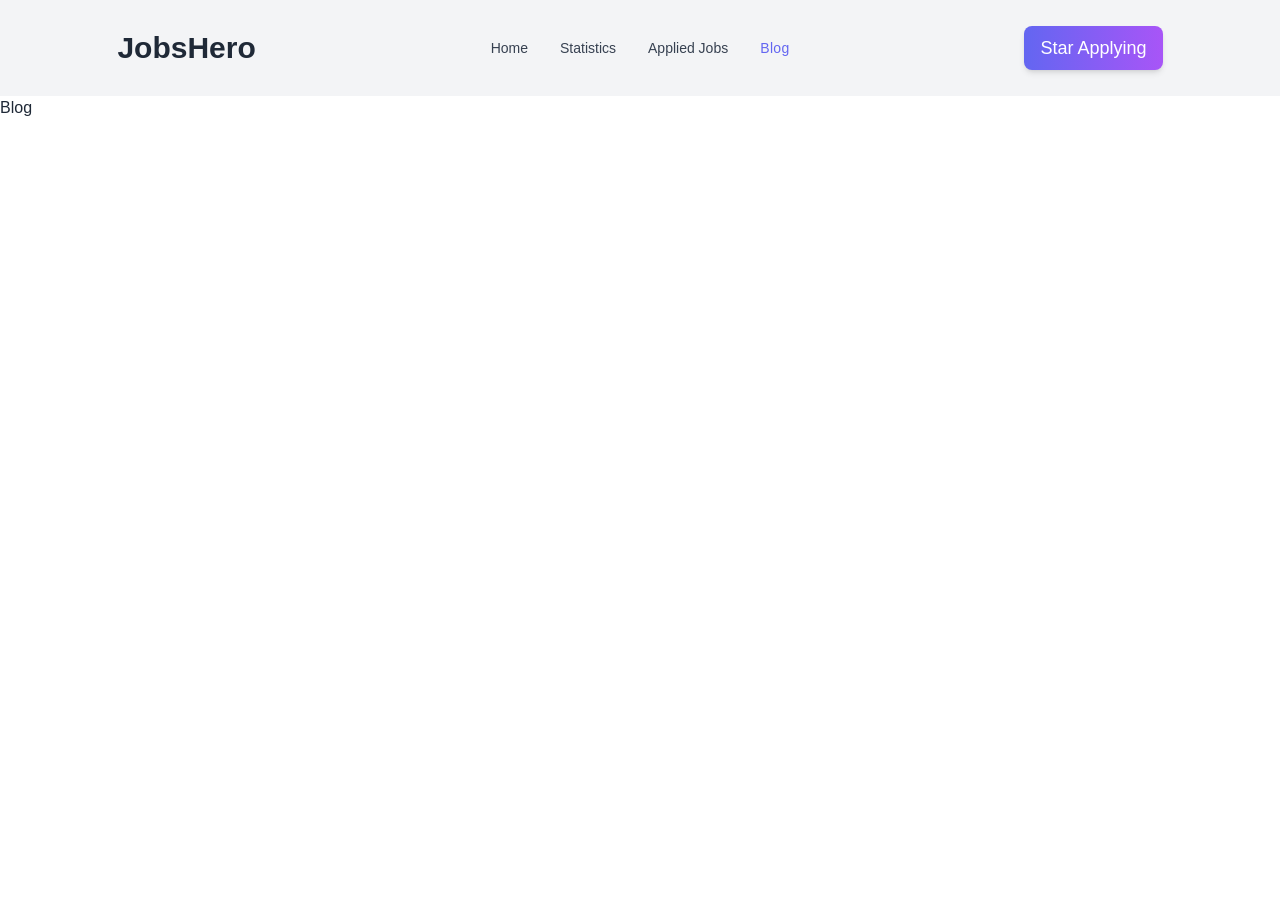
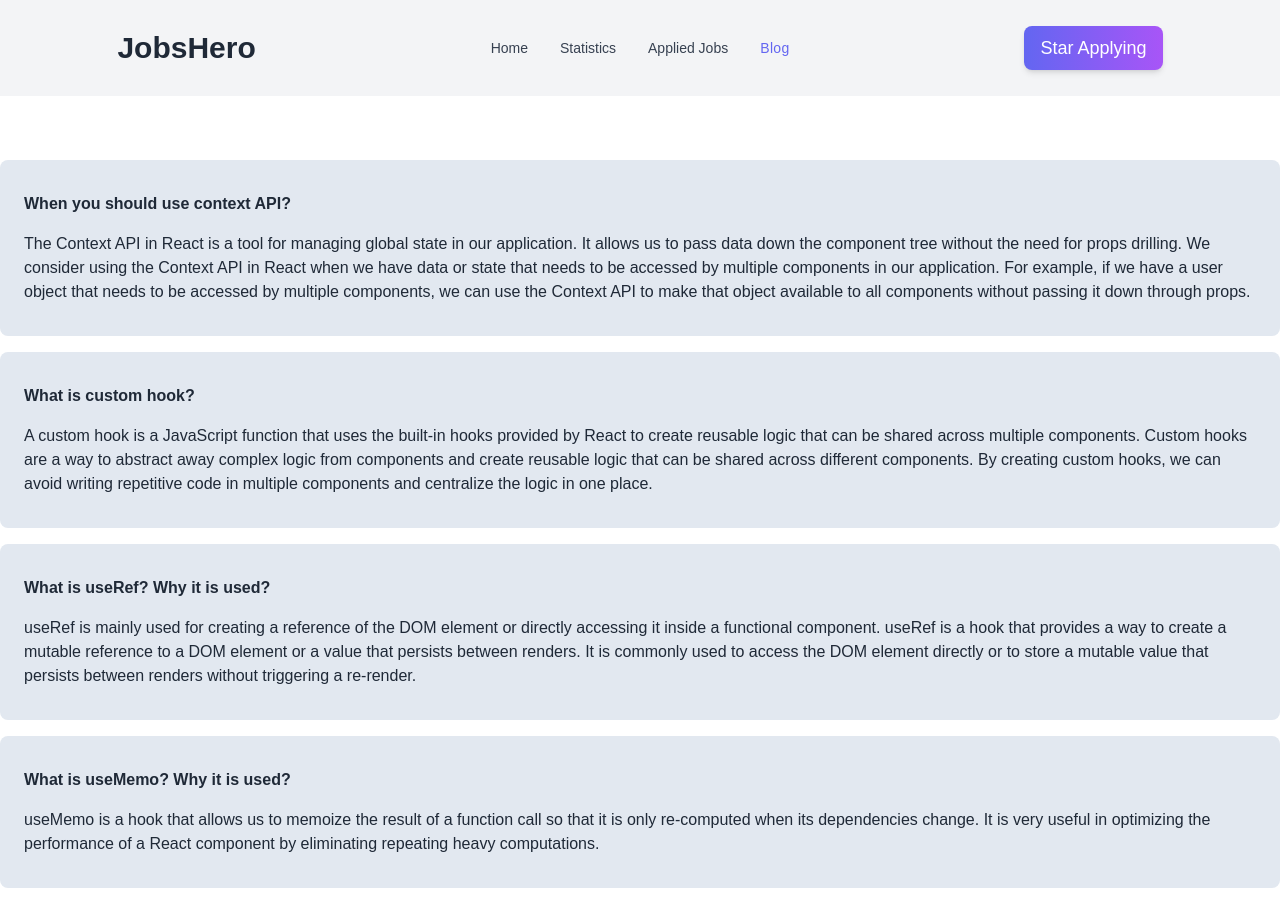
Before and after one commit to alaminrifat/jobs-hero, a React (Vite) app: page /blog in a window 1280 px wide. Before the commit the page ends 800 px from the top, so only its background shows below. Built offline with nearby package versions, Linux system fonts and the light colour scheme.

Commit message:
Error Page

```diff
--- a/src/Blog.jsx
+++ b/src/Blog.jsx
@@ -1,9 +1,63 @@
-import React from 'react';
+import React from "react";
 
 const Blog = () => {
     return (
-        <div>
-            Blog
+        <div className="container mx-auto mt-16">
+            <div className="bg-slate-200 my-4 p-6 rounded-lg">
+                <h2 className="font-bold py-2">
+                    When you should use context API?
+                </h2>
+                <p className="py-2">
+                    The Context API in React is a tool for managing global state
+                    in our application. It allows us to pass data down the
+                    component tree without the need for props drilling. We
+                    consider using the Context API in React when we have data or
+                    state that needs to be accessed by multiple components in
+                    our application. For example, if we have a user object that
+                    needs to be accessed by multiple components, we can use the
+                    Context API to make that object available to all components
+                    without passing it down through props.
+                </p>
+            </div>
+            <div className="bg-slate-200 my-4 p-6 rounded-lg">
+                <h2 className="font-bold py-2">What is custom hook?</h2>
+                <p className="py-2">
+                    A custom hook is a JavaScript function that uses the
+                    built-in hooks provided by React to create reusable logic
+                    that can be shared across multiple components. Custom hooks
+                    are a way to abstract away complex logic from components and
+                    create reusable logic that can be shared across different
+                    components. By creating custom hooks, we can avoid writing
+                    repetitive code in multiple components and centralize the
+                    logic in one place.
+                </p>
+            </div>
+            <div className="bg-slate-200 my-4 p-6 rounded-lg">
+                <h2 className="font-bold py-2">
+                    What is useRef? Why it is used?
+                </h2>
+                <p className="py-2">
+                    useRef is mainly used for creating a reference of the DOM
+                    element or directly accessing it inside a functional
+                    component. useRef is a hook that provides a way to create a
+                    mutable reference to a DOM element or a value that persists
+                    between renders. It is commonly used to access the DOM
+                    element directly or to store a mutable value that persists
+                    between renders without triggering a re-render.
+                </p>
+            </div>
+            <div className="bg-slate-200 my-4 p-6 rounded-lg">
+                <h2 className="font-bold py-2">
+                    What is useMemo? Why it is used?
+                </h2>
+                <p className="py-2">
+                    useMemo is a hook that allows us to memoize the result of a
+                    function call so that it is only re-computed when its
+                    dependencies change. It is very useful in optimizing the
+                    performance of a React component by eliminating repeating
+                    heavy computations.
+                </p>
+            </div>
         </div>
     );
 };
--- /dev/null
+++ b/src/ErrorPage.jsx
@@ -0,0 +1,53 @@
+import React from 'react'
+import { Link, useRouteError } from 'react-router-dom'
+
+const ErrorPage = () => {
+
+  return (
+    <section className='flex items-center h-screen p-16 bg-gray-100 text-gray-900'>
+      <div className='container flex flex-col items-center justify-center px-5 mx-auto my-8'>
+        <svg
+          xmlns='http://www.w3.org/2000/svg'
+          viewBox='0 0 512 512'
+          className='w-40 h-40 text-gray-600'
+        >
+          <path
+            fill='currentColor'
+            d='M256,16C123.452,16,16,123.452,16,256S123.452,496,256,496,496,388.548,496,256,388.548,16,256,16ZM403.078,403.078a207.253,207.253,0,1,1,44.589-66.125A207.332,207.332,0,0,1,403.078,403.078Z'
+          ></path>
+          <rect
+            width='176'
+            height='32'
+            x='168'
+            y='320'
+            fill='currentColor'
+          ></rect>
+          <polygon
+            fill='currentColor'
+            points='210.63 228.042 186.588 206.671 207.958 182.63 184.042 161.37 162.671 185.412 138.63 164.042 117.37 187.958 141.412 209.329 120.042 233.37 143.958 254.63 165.329 230.588 189.37 251.958 210.63 228.042'
+          ></polygon>
+          <polygon
+            fill='currentColor'
+            points='383.958 182.63 360.042 161.37 338.671 185.412 314.63 164.042 293.37 187.958 317.412 209.329 296.042 233.37 319.958 254.63 341.329 230.588 365.37 251.958 386.63 228.042 362.588 206.671 383.958 182.63'
+          ></polygon>
+        </svg>
+        <div className='max-w-md text-center'>
+          <h2 className='mb-8 font-extrabold text-9xl text-gray-600'>
+            <span className='sr-only'>Error</span> {status || 404}
+          </h2>
+          <p className='text-2xl font-semibold md:text-3xl mb-8'>
+            {/* {error?.message} */}
+          </p>
+          <Link
+            to='/'
+            className='px-8 py-3 font-semibold rounded bg-cyan-200 text-gray-900'
+          >
+            Back to homepage
+          </Link>
+        </div>
+      </div>
+    </section>
+  )
+}
+
+export default ErrorPage
--- a/src/main.jsx
+++ b/src/main.jsx
@@ -12,11 +12,13 @@ import Statistics from './Statistics';
 import Blog from './Blog';
 import JobDetails from './JobDetails/JobDetails';
 import AppliedJobsload from './AppliedJob/AppliedJobsload';
+import ErrorPage from './ErrorPage';
 
 const router = createBrowserRouter([
   {
     path: "/",
     element: <App></App>,
+    errorElement:<ErrorPage></ErrorPage>,
     children:[{
       path:'/',
       element:<Home/>
@@ -41,6 +43,10 @@ const router = createBrowserRouter([
       },
   ]
   },
+  {
+    path:'*',
+    element:<ErrorPage></ErrorPage>
+  }
 
 ]);
 
```
